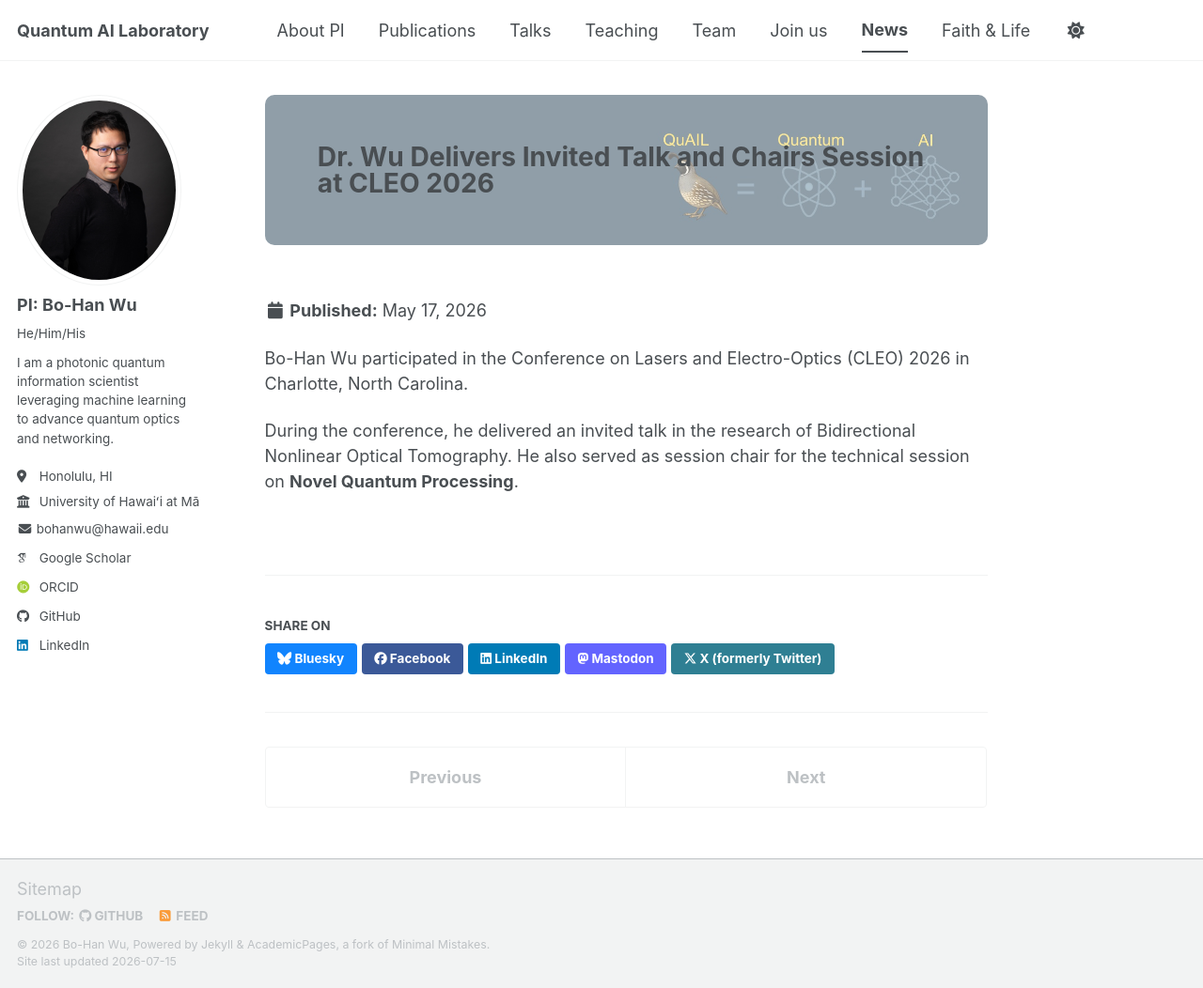
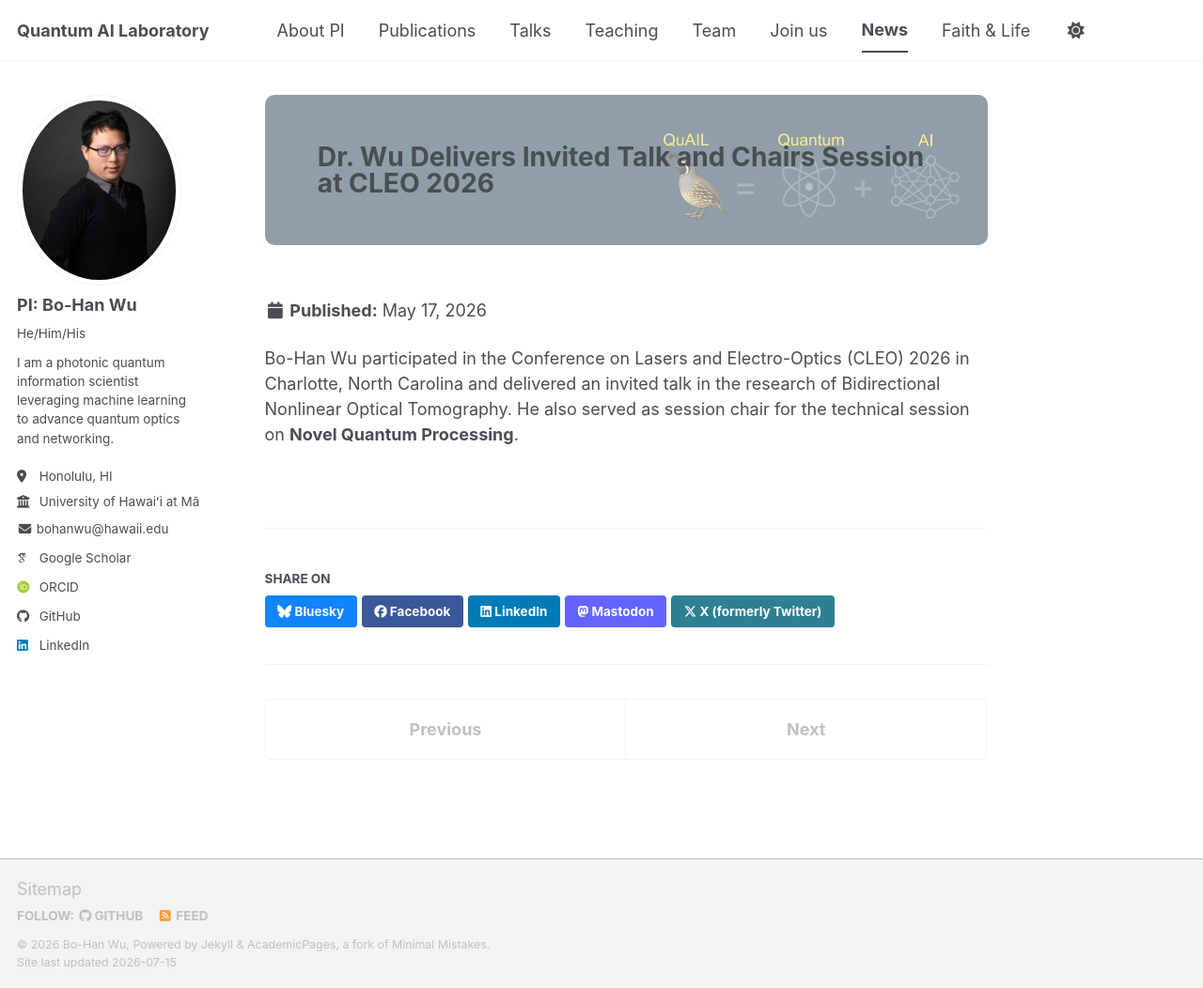
Before and after one commit to go705/go705.github.io, a Jekyll site: the page built from _news/2026-05-15-cleo.md, in a window 1280 px wide and 1052 px high. Shown: the whole window at 94% size. Built offline with Jekyll 4.4.1, drawn with Linux system fonts in a browser that asks for light colours; some web fonts are replaced; a script bundle is joined from its source files by our own code; library files that are not in the unit come from our copies; some of the changed lines change nothing that is shown.

Commit message:
Update 2026-05-15-cleo.md

```diff
--- a/_news/2026-05-15-cleo.md
+++ b/_news/2026-05-15-cleo.md
@@ -1,9 +1,6 @@
 ---
 title: "Dr. Wu Delivers Invited Talk and Chairs Session at CLEO 2026"
 date: 2026-05-17
-excerpt: 'Bo-Han Wu presented an invited talk and served as session chair for Novel Quantum Photonic Processing at CLEO 2026.'
 ---
 
-Bo-Han Wu participated in the Conference on Lasers and Electro-Optics (CLEO) 2026 in Charlotte, North Carolina.
-
-During the conference, he delivered an invited talk in the research of Bidirectional Nonlinear Optical Tomography. He also served as session chair for the technical session on **Novel Quantum Processing**.
+Bo-Han Wu participated in the Conference on Lasers and Electro-Optics (CLEO) 2026 in Charlotte, North Carolina and delivered an invited talk in the research of Bidirectional Nonlinear Optical Tomography. He also served as session chair for the technical session on **Novel Quantum Processing**.
```
